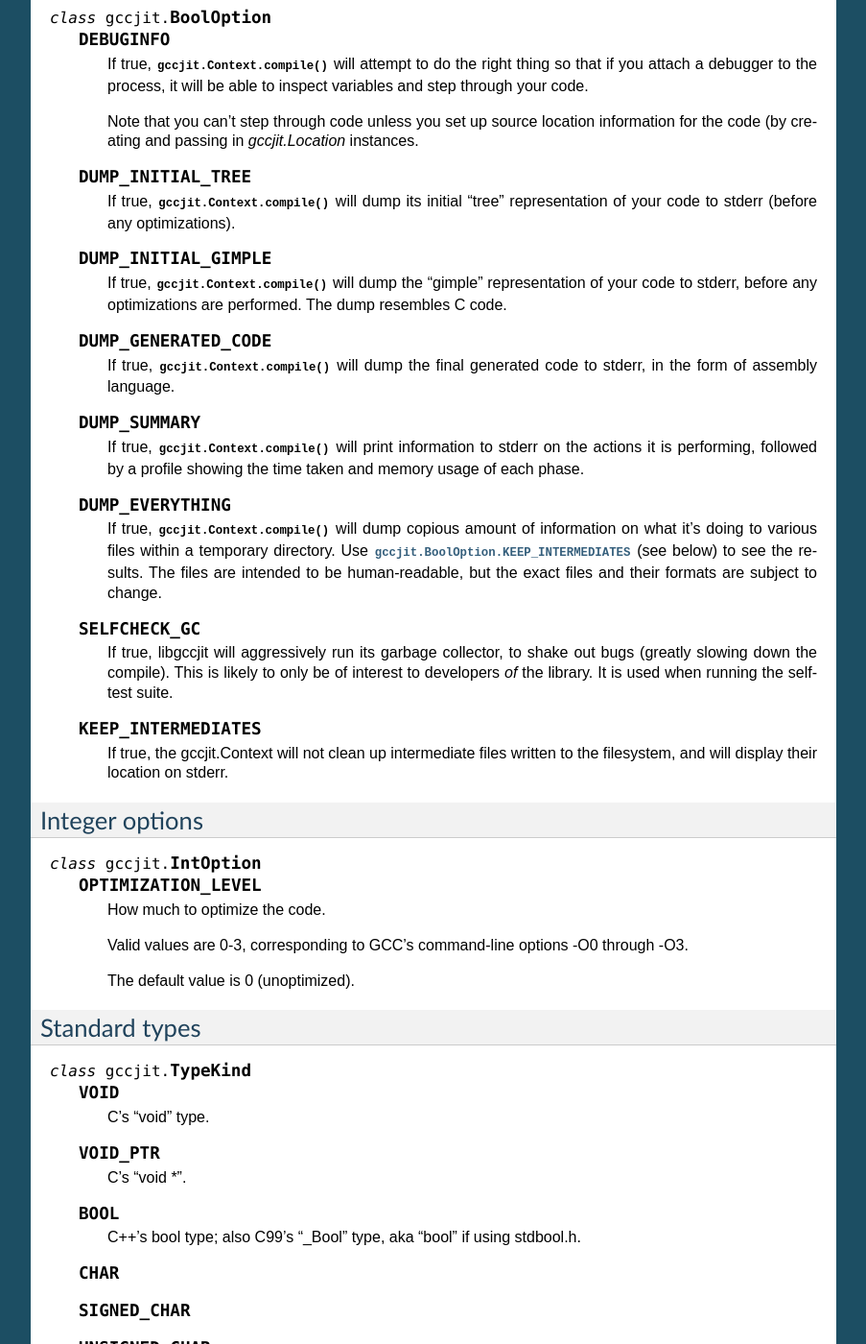
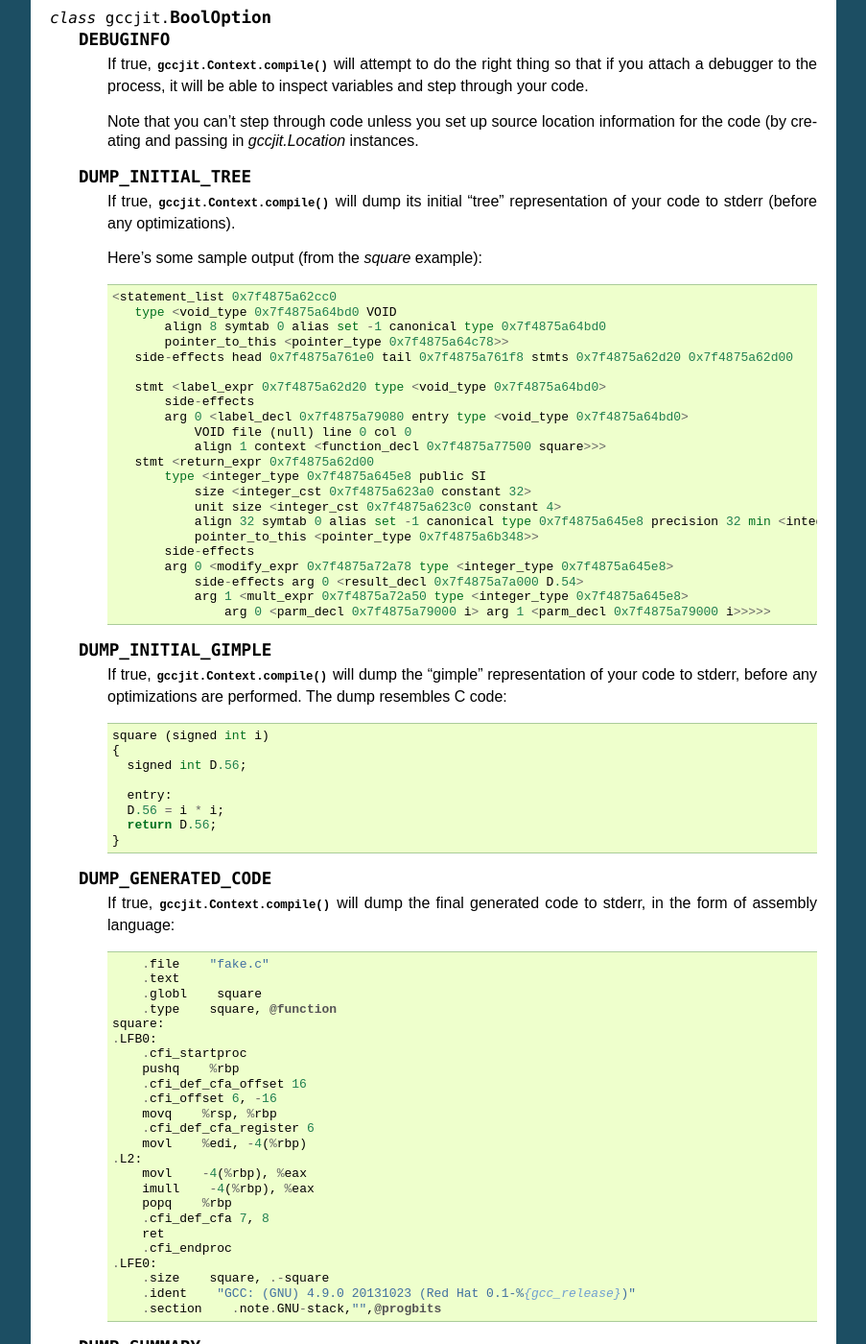
Before and after one commit to davidmalcolm/pygccjit, a Sphinx documentation site: the page built from doc/contexts.rst, in a window 1280 px wide and 1400 px high, scrolled down 1081 px. Shown: the whole window at 96% size, without its empty margins (198-1101 px from the left). Built offline with Sphinx 7.4.7, drawn with Linux system fonts in a browser that asks for light colours.

Commit message:
Add examples of the output for some bool options

```diff
--- a/doc/contexts.rst
+++ b/doc/contexts.rst
@@ -97,16 +97,76 @@
      "tree" representation of your code to stderr (before any
      optimizations).
 
+     Here's some sample output (from the `square` example)::
+
+        <statement_list 0x7f4875a62cc0
+           type <void_type 0x7f4875a64bd0 VOID
+               align 8 symtab 0 alias set -1 canonical type 0x7f4875a64bd0
+               pointer_to_this <pointer_type 0x7f4875a64c78>>
+           side-effects head 0x7f4875a761e0 tail 0x7f4875a761f8 stmts 0x7f4875a62d20 0x7f4875a62d00
+
+           stmt <label_expr 0x7f4875a62d20 type <void_type 0x7f4875a64bd0>
+               side-effects
+               arg 0 <label_decl 0x7f4875a79080 entry type <void_type 0x7f4875a64bd0>
+                   VOID file (null) line 0 col 0
+                   align 1 context <function_decl 0x7f4875a77500 square>>>
+           stmt <return_expr 0x7f4875a62d00
+               type <integer_type 0x7f4875a645e8 public SI
+                   size <integer_cst 0x7f4875a623a0 constant 32>
+                   unit size <integer_cst 0x7f4875a623c0 constant 4>
+                   align 32 symtab 0 alias set -1 canonical type 0x7f4875a645e8 precision 32 min <integer_cst 0x7f4875a62340 -2147483648> max <integer_cst 0x7f4875a62360 2147483647>
+                   pointer_to_this <pointer_type 0x7f4875a6b348>>
+               side-effects
+               arg 0 <modify_expr 0x7f4875a72a78 type <integer_type 0x7f4875a645e8>
+                   side-effects arg 0 <result_decl 0x7f4875a7a000 D.54>
+                   arg 1 <mult_expr 0x7f4875a72a50 type <integer_type 0x7f4875a645e8>
+                       arg 0 <parm_decl 0x7f4875a79000 i> arg 1 <parm_decl 0x7f4875a79000 i>>>>>
+
   .. py:data:: DUMP_INITIAL_GIMPLE
 
      If true, :py:meth:`gccjit.Context.compile` will dump the "gimple"
      representation of your code to stderr, before any optimizations
-     are performed.  The dump resembles C code.
+     are performed.  The dump resembles C code::
+
+       square (signed int i)
+       {
+         signed int D.56;
+
+         entry:
+         D.56 = i * i;
+         return D.56;
+       }
 
   .. py:data:: DUMP_GENERATED_CODE
 
      If true, :py:meth:`gccjit.Context.compile` will dump the final
-     generated code to stderr, in the form of assembly language.
+     generated code to stderr, in the form of assembly language::
+
+           .file    "fake.c"
+           .text
+           .globl    square
+           .type    square, @function
+       square:
+       .LFB0:
+           .cfi_startproc
+           pushq    %rbp
+           .cfi_def_cfa_offset 16
+           .cfi_offset 6, -16
+           movq    %rsp, %rbp
+           .cfi_def_cfa_register 6
+           movl    %edi, -4(%rbp)
+       .L2:
+           movl    -4(%rbp), %eax
+           imull    -4(%rbp), %eax
+           popq    %rbp
+           .cfi_def_cfa 7, 8
+           ret
+           .cfi_endproc
+       .LFE0:
+           .size    square, .-square
+           .ident    "GCC: (GNU) 4.9.0 20131023 (Red Hat 0.1-%{gcc_release})"
+           .section    .note.GNU-stack,"",@progbits
+
 
   .. py:data:: DUMP_SUMMARY
 
```
